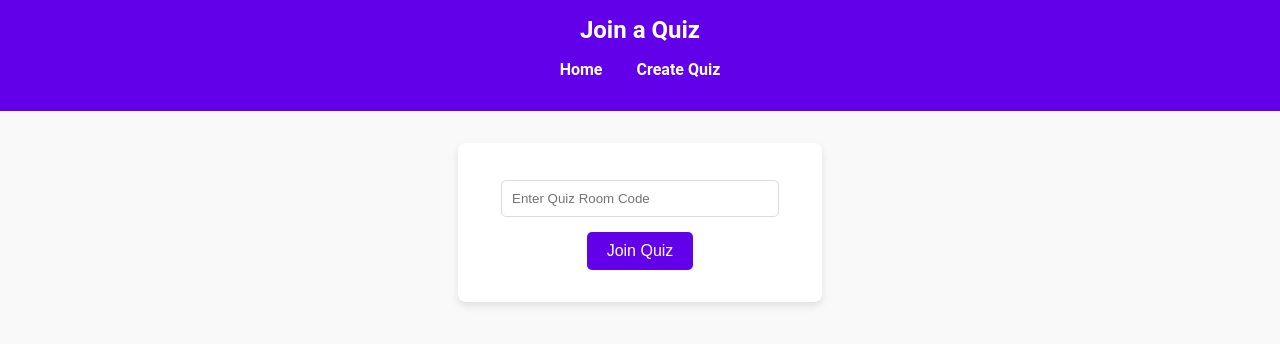
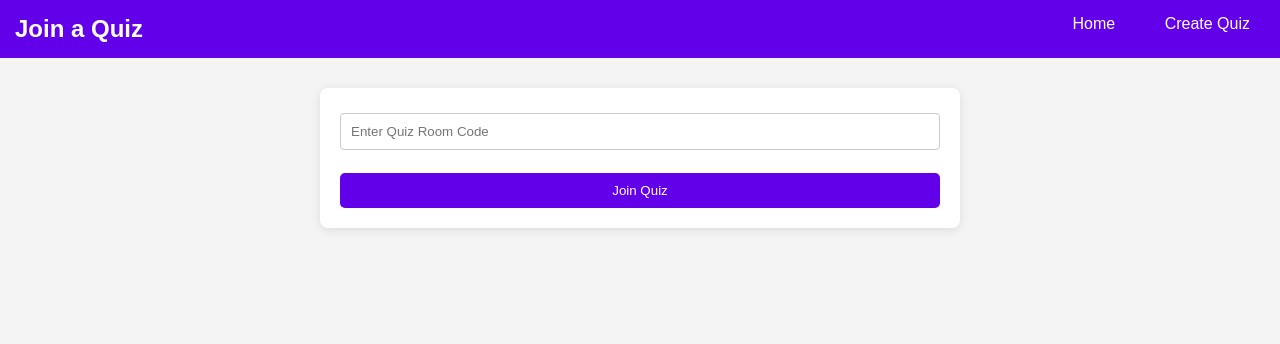
Before and after one commit to aarush67/QuizApp, a plain HTML site: page joinQuiz.html in a window 1280 px wide. Drawn offline with Linux system fonts and the light colour scheme.

Commit message:
Update styles.css

```diff
--- a/styles.css
+++ b/styles.css
@@ -1,76 +1,78 @@
 body {
-    font-family: 'Roboto', sans-serif;
-    background-color: #f9f9f9;
+    font-family: Arial, sans-serif;
     margin: 0;
     padding: 0;
-    display: flex;
-    flex-direction: column;
-    align-items: center;
+    background-color: #f4f4f4;
 }
 
 nav {
     background-color: #6200ea;
     color: white;
-    padding: 1rem;
-    width: 100%;
-    text-align: center;
+    padding: 15px;
 }
 
 nav h1 {
+    display: inline-block;
     margin: 0;
 }
 
 nav ul {
     list-style-type: none;
+    margin: 0;
     padding: 0;
+    float: right;
 }
 
 nav ul li {
     display: inline;
-    margin: 0 15px;
+    margin-left: 15px;
 }
 
-nav a {
+.nav-button {
+    background-color: #6200ea; /* Button color */
     color: white;
+    padding: 10px 15px;
+    border-radius: 5px;
     text-decoration: none;
-    font-weight: bold;
+    transition: background-color 0.3s;
 }
 
-nav a:hover {
-    text-decoration: underline;
+.nav-button:hover {
+    background-color: #4e00d1; /* Darker shade on hover */
 }
 
 #createQuizContainer, #joinQuizContainer {
-    background-color: white;
-    padding: 2rem;
-    margin: 2rem;
+    width: 90%;
+    max-width: 600px;
+    margin: 30px auto;
+    background: white;
+    padding: 20px;
     border-radius: 8px;
-    box-shadow: 0px 4px 8px rgba(0, 0, 0, 0.1);
-    width: 300px;
-    text-align: center;
+    box-shadow: 0 2px 10px rgba(0, 0, 0, 0.1);
+}
+
+form {
+    display: flex;
+    flex-direction: column;
 }
 
 input[type="text"], input[type="number"] {
     padding: 10px;
     margin: 5px 0;
-    width: calc(100% - 22px); /* Full width with padding */
-    box-sizing: border-box;
-    border: 1px solid #ddd;
-    border-radius: 5px;
+    border: 1px solid #ccc;
+    border-radius: 4px;
 }
 
 button {
+    padding: 10px;
     background-color: #6200ea;
     color: white;
     border: none;
-    padding: 10px 20px;
+    border-radius: 5px;
     cursor: pointer;
-    border-radius: 5px;
-    font-size: 16px;
-    margin-top: 10px;
     transition: background-color 0.3s;
 }
 
 button:hover {
-    background-color: #4e00d1;
+    background-color: #4e00d1; /* Darker shade on hover */
 }
```
